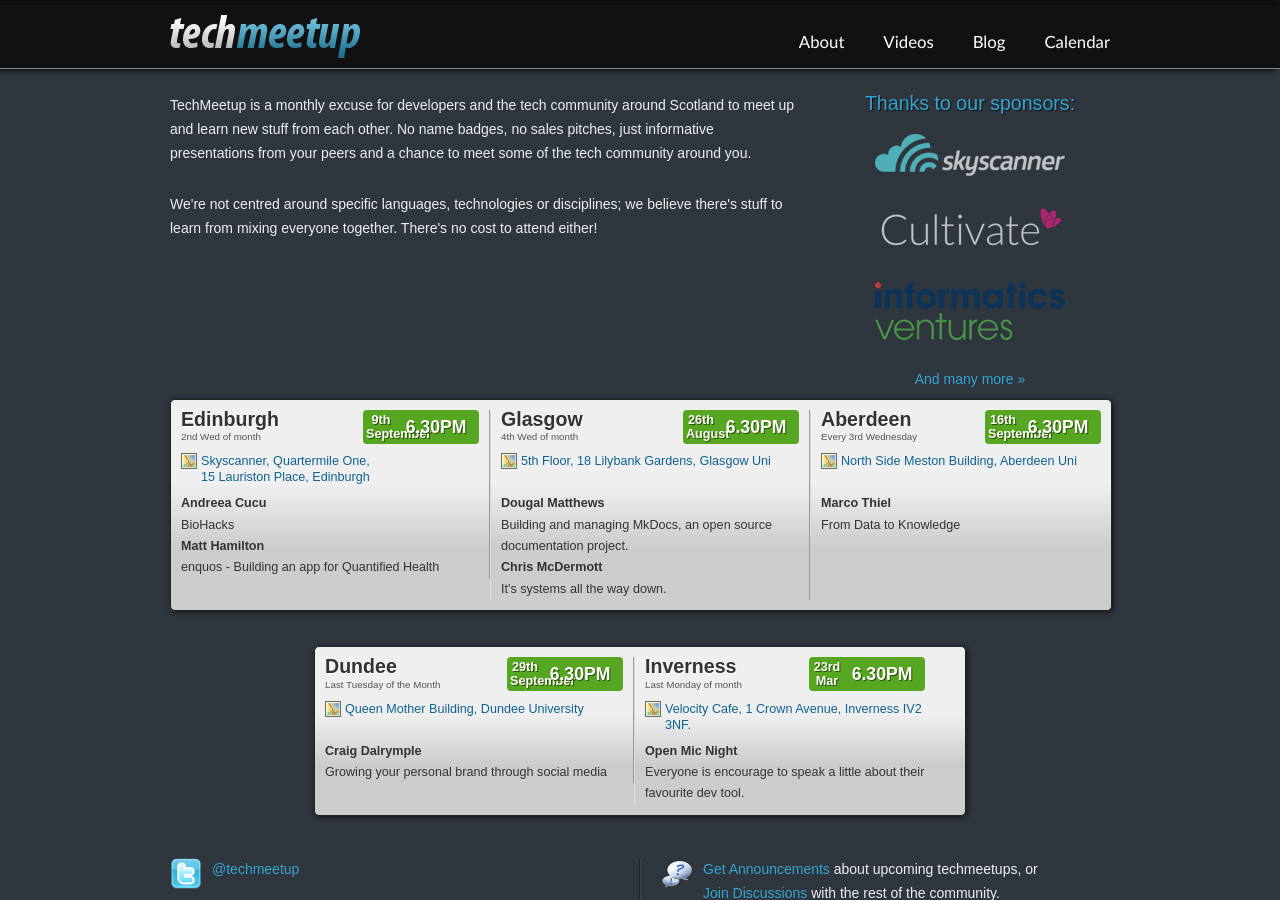
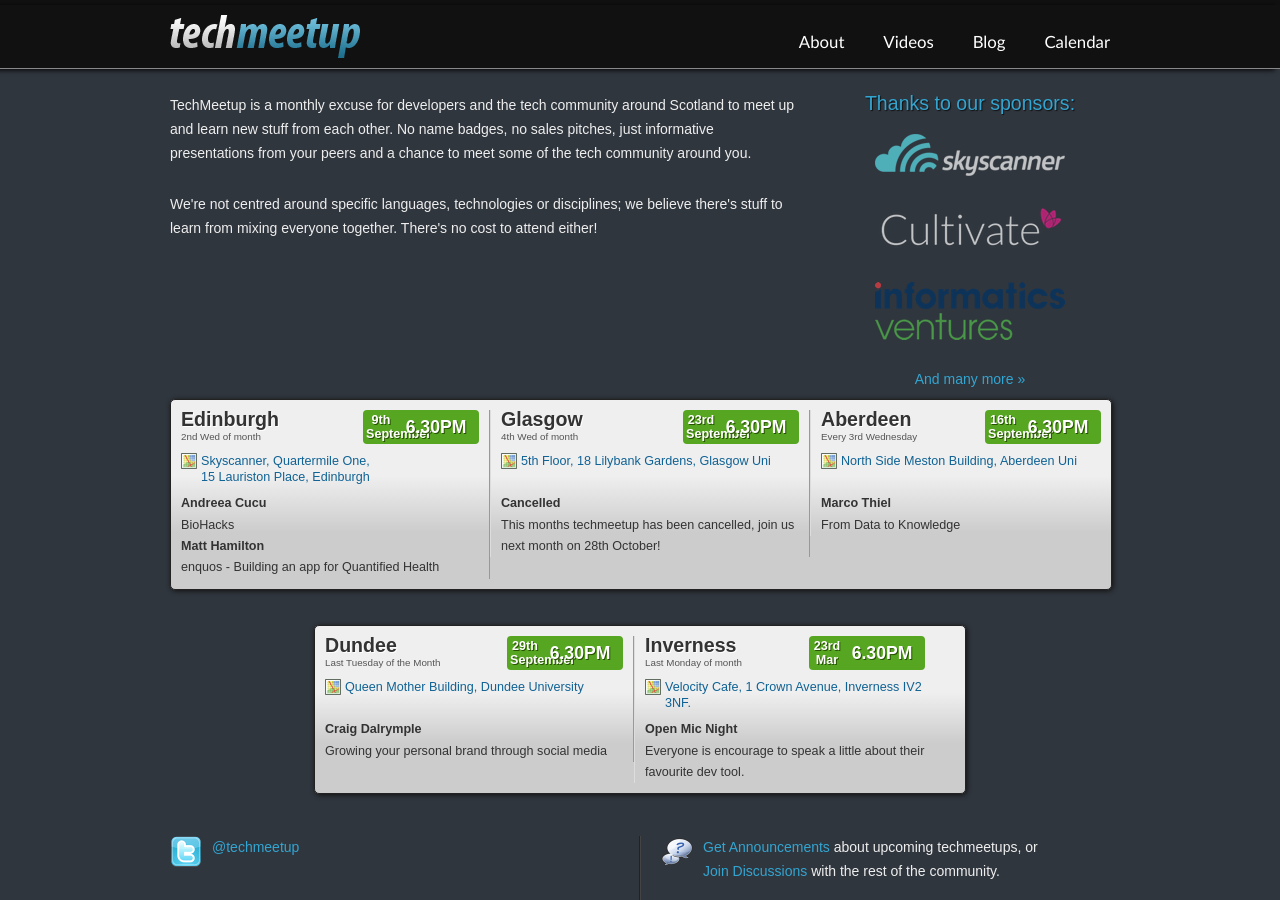
Before and after one commit to techmeetup/techmeetup.co.uk, a Jekyll site: the page built from index.html, in a window 1280 px wide and 900 px high. Built offline with Jekyll 4.4.1, drawn with Linux system fonts in a browser that asks for light colours.

Commit message:
Updated glasgow

```diff
--- a/_data/index.json
+++ b/_data/index.json
@@ -15,16 +15,12 @@
   "glasgow": {
     "speakers": [
       {
-        "name": "Dougal Matthews",
-        "talk": "Building and managing MkDocs, an open source documentation project."
-      },
-      {
-        "name": "Chris McDermott",
-        "talk": "It's systems all the way down."
+        "name": "Cancelled",
+        "talk": "This months techmeetup has been cancelled, join us next month on 28th October!"
       }
     ],
-    "day": "26th",
-    "month": "August"
+    "day": "23rd",
+    "month": "September"
   },
   "aberdeen": {
     "speakers": [
```
